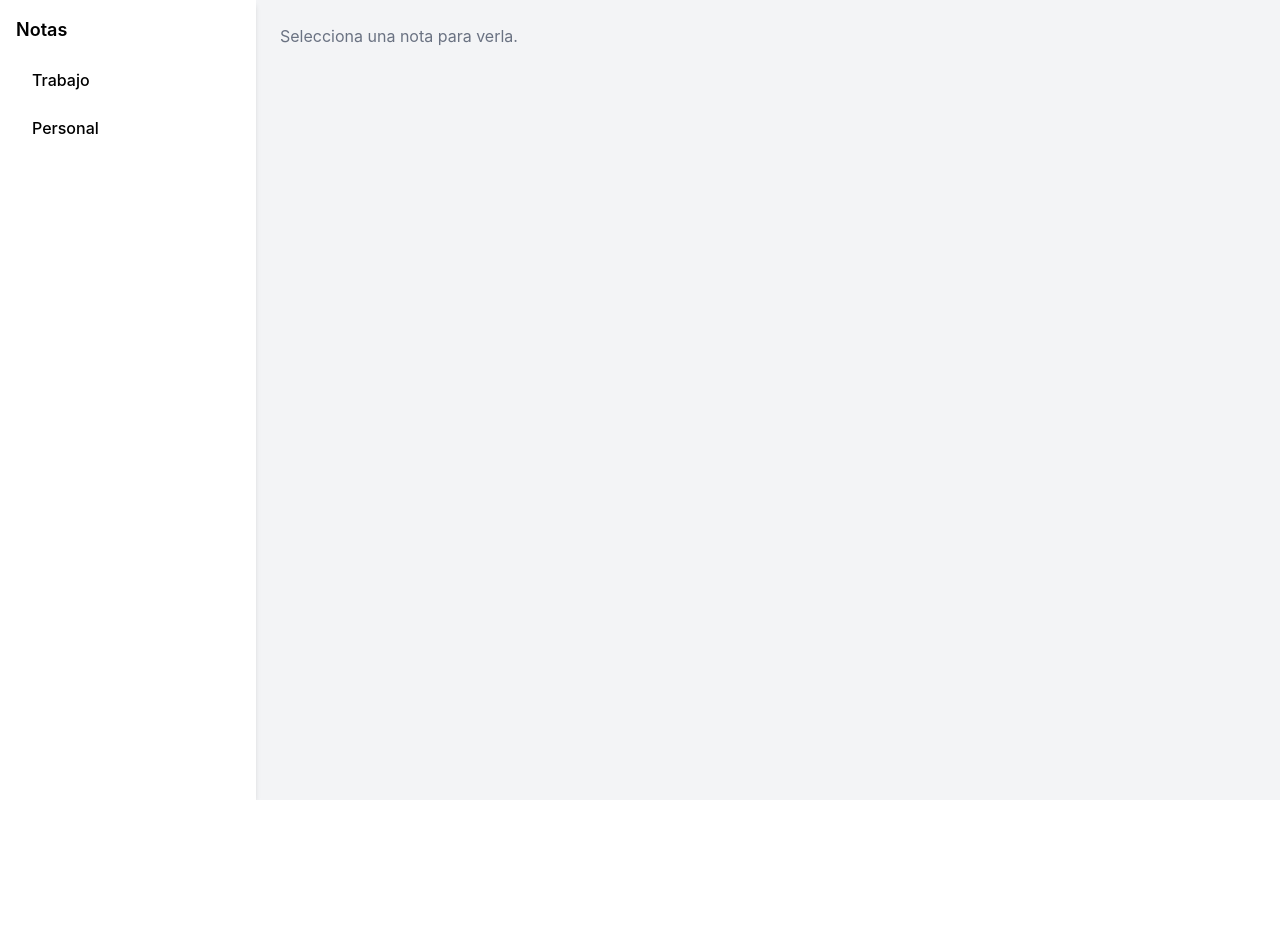
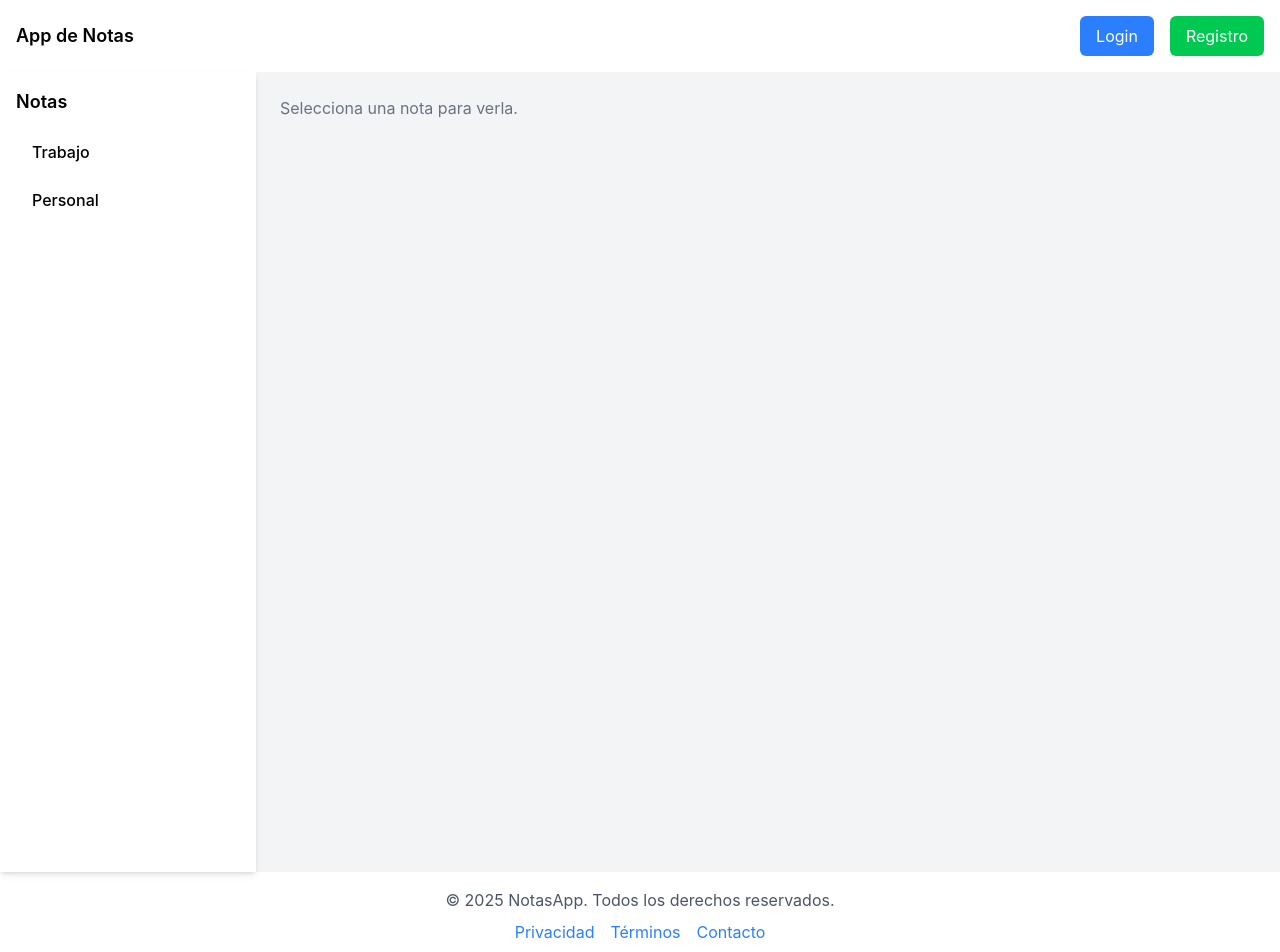
Before and after one commit to njralonso/mern_noteNest, a React (Vite) app in the folder client/: page / in a window 1280 px wide. Shown: the top 952 px of the page. Before the commit the page ends 800 px from the top, so only its background shows below. Built offline with nearby package versions, Linux system fonts and the light colour scheme.

Commit message:
se ha añadido un layout, se añadieron renderprops

```diff
--- a/client/src/App.tsx
+++ b/client/src/App.tsx
@@ -1,78 +1,23 @@
-import Home from "./views/home/home"
-import { useState } from "react";
+import Home from "./views/home/Home"
+import Aside from "./components/Aside";
+import Main from "./components/Main";
+import Header from "./components/Header";
+import Footer from "./components/Footer";
 
-const notesData = [
-	{
-		folder: "Trabajo",
-		notes: [
-			{ id: 1, title: "Reunión con equipo", content: "Discutir avances del proyecto." },
-			{ id: 2, title: "Informe mensual", content: "Preparar informe para la gerencia." }
-		]
-	},
-	{
-		folder: "Personal",
-		notes: [
-			{ id: 3, title: "Lista de compras", content: "Leche, huevos, pan..." },
-			{ id: 4, title: "Ideas de proyectos", content: "App de productividad, blog personal..." }
-		]
-	}
-];
 function App() {
-	const [openFolders, setOpenFolders] = useState({});
-	const [selectedNote, setSelectedNote] = useState(null);
 
-	const toggleFolder = (folder) => {
-		setOpenFolders((prev) => ({ ...prev, [folder]: !prev[folder] }));
-	};
 	return (
 		<>
+			<Header />
 			<Home>
-				<div className="flex h-screen bg-gray-100">
-					{/* Sidebar */}
-					<aside className="w-64 bg-white shadow-md p-4">
-						<h2 className="text-lg font-semibold mb-4">Notas</h2>
-						<ul>
-							{notesData.map(({ folder, notes }) => (
-								<li key={folder} className="mb-2">
-									<button
-										className="flex items-center w-full text-left p-2 hover:bg-gray-200 rounded-md"
-										onClick={() => toggleFolder(folder)}
-									>
-										{/* {openFolders[folder] ? <ChevronDown size={16} /> : <ChevronRight size={16} />} */}
-										<span className="ml-2 font-medium">{folder}</span>
-									</button>
-									{openFolders[folder] && (
-										<ul className="ml-6 mt-1">
-											{notes.map((note) => (
-												<li key={note.id}>
-													<button
-														className="block w-full text-left p-2 hover:bg-gray-200 rounded-md text-sm"
-														onClick={() => setSelectedNote(note)}
-													>
-														{note.title}
-													</button>
-												</li>
-											))}
-										</ul>
-									)}
-								</li>
-							))}
-						</ul>
-					</aside>
-
-					{/* Main Content */}
-					<main className="flex-1 p-6">
-						{selectedNote ? (
-							<div className="bg-white shadow-md p-4 rounded-lg">
-								<h2 className="text-xl font-semibold mb-2">{selectedNote.title}</h2>
-								<p className="text-gray-700">{selectedNote.content}</p>
-							</div>
-						) : (
-							<p className="text-gray-500">Selecciona una nota para verla.</p>
-						)}
-					</main>
-				</div>
-			</Home>
+				{({ selectedNote, setSelectedNote }) => (
+					<>
+						<Aside setSelectedNote={setSelectedNote} />
+						<Main selectedNote={selectedNote} />
+					</>
+				)}
+			</Home >
+			<Footer />
 		</>
 	)
 }
--- /dev/null
+++ b/client/src/components/Aside.tsx
@@ -0,0 +1,60 @@
+import { useState } from "react";
+
+const notesData = [
+	{
+		folder: "Trabajo",
+		notes: [
+			{ id: 1, title: "Reunión con equipo", content: "Discutir avances del proyecto." },
+			{ id: 2, title: "Informe mensual", content: "Preparar informe para la gerencia." }
+		]
+	},
+	{
+		folder: "Personal",
+		notes: [
+			{ id: 3, title: "Lista de compras", content: "Leche, huevos, pan..." },
+			{ id: 4, title: "Ideas de proyectos", content: "App de productividad, blog personal..." }
+		]
+	}
+];
+
+const Aside = ({ setSelectedNote }) => {
+	const [openFolders, setOpenFolders] = useState({});
+
+	const toggleFolder = (folder) => {
+		setOpenFolders((prev) => ({ ...prev, [folder]: !prev[folder] }));
+	};
+
+	return (
+		<aside className="w-64 bg-white shadow-md p-4">
+			<h2 className="text-lg font-semibold mb-4">Notas</h2>
+			<ul>
+				{notesData.map(({ folder, notes }) => (
+					<li key={folder} className="mb-2">
+						<button
+							className="flex items-center w-full text-left p-2 hover:bg-gray-200 rounded-md"
+							onClick={() => toggleFolder(folder)}
+						>
+							<span className="ml-2 font-medium">{folder}</span>
+						</button>
+						{openFolders[folder] && (
+							<ul className="ml-6 mt-1">
+								{notes.map((note) => (
+									<li key={note.id}>
+										<button
+											className="block w-full text-left p-2 hover:bg-gray-200 rounded-md text-sm"
+											onClick={() => setSelectedNote(note)}  // Usamos la función para actualizar el estado
+										>
+											{note.title}
+										</button>
+									</li>
+								))}
+							</ul>
+						)}
+					</li>
+				))}
+			</ul>
+		</aside>
+	);
+};
+
+export default Aside;
--- /dev/null
+++ b/client/src/components/Footer.tsx
@@ -0,0 +1,14 @@
+const Footer = () => {
+	return (
+		<footer className="bg-white shadow-md p-4 text-center text-gray-600">
+			<p>&copy; 2025 NotasApp. Todos los derechos reservados.</p>
+			<div className="mt-2">
+				<a href="#" className="text-blue-500 hover:underline mx-2">Privacidad</a>
+				<a href="#" className="text-blue-500 hover:underline mx-2">Términos</a>
+				<a href="#" className="text-blue-500 hover:underline mx-2">Contacto</a>
+			</div>
+		</footer>
+	);
+}
+
+export default Footer
--- /dev/null
+++ b/client/src/components/Header.tsx
@@ -0,0 +1,13 @@
+const Header = () => {
+	return (
+		<header className="bg-white shadow-md p-4 flex justify-between items-center">
+			<h1 className="text-lg font-semibold">App de Notas</h1>
+			<div>
+				<button className="mr-4 px-4 py-2 bg-blue-500 text-white rounded-md">Login</button>
+				<button className="px-4 py-2 bg-green-500 text-white rounded-md">Registro</button>
+			</div>
+		</header>
+	);
+}
+
+export default Header
--- /dev/null
+++ b/client/src/components/Main.tsx
@@ -0,0 +1,16 @@
+const Main = ({ selectedNote }) => {
+	return (
+		<main className="flex-1 p-6">
+			{selectedNote ? (
+				<div className="bg-white shadow-md p-4 rounded-lg">
+					<h2 className="text-xl font-semibold mb-2">{selectedNote.title}</h2>
+					<p className="text-gray-700">{selectedNote.content}</p>
+				</div>
+			) : (
+				<p className="text-gray-500">Selecciona una nota para verla.</p>
+			)}
+		</main>
+	);
+};
+
+export default Main;
--- /dev/null
+++ b/client/src/context/NotesContext.tsx
@@ -0,0 +1,3 @@
+import { createContext } from "react";
+
+export const NotesContext = createContext(null);
--- /dev/null
+++ b/client/src/views/_layout.tsx
@@ -0,0 +1,8 @@
+const Layout = ({ children }) => {
+	return (
+		<>
+			{children}
+		</>
+	)
+}
+export default Layout
--- a/client/src/views/home/home.tsx
+++ b/client/src/views/home/home.tsx
@@ -1,9 +1,17 @@
+import { useState } from "react";
+
 const Home = ({ children }) => {
+	const [selectedNote, setSelectedNote] = useState(null);
+
+	// Pasar setSelectedNote a Aside y selectedNote a Main como props
 	return (
-		<>
-			{children}
-		</>
-	)
-}
+		<div className="flex h-screen bg-gray-100">
+			{children({
+				selectedNote,
+				setSelectedNote
+			})}
+		</div>
+	);
+};
 
-export default Home
+export default Home;
```
